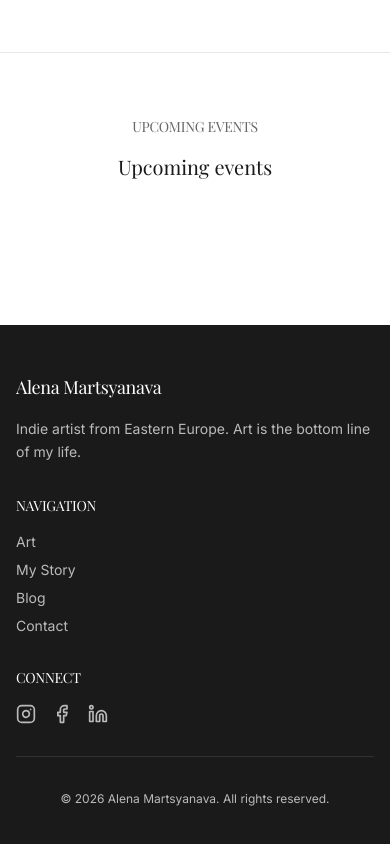
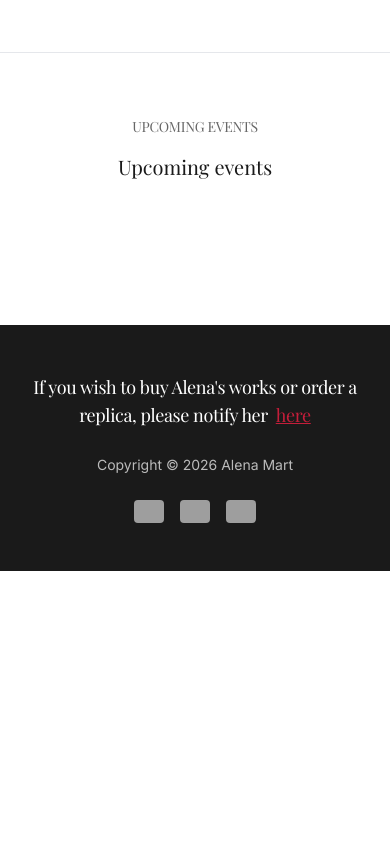
Before and after one commit to Doctor2kUa/alenam-art, an Astro site: page / in a window 390 px wide. Shown: the part 3987-4831 px from the top of the page. After the commit the page ends 4558 px from the top, so only its background shows below. Built offline with nearby package versions, Linux system fonts and the light colour scheme; Astro itself is replaced by a stand-in of ours; grey boxes are pictures that could not be loaded; a web font is replaced by a local one.

Commit message:
Fix footer and nav: match original design

```diff
--- a/src/components/Footer.astro
+++ b/src/components/Footer.astro
@@ -3,43 +3,29 @@
 ---
 
 <footer class="bg-primary text-white/70 py-12 mt-20">
-  <div class="max-w-7xl mx-auto px-4 sm:px-6 lg:px-8">
-    <div class="grid grid-cols-1 md:grid-cols-3 gap-8">
-      <div>
-        <h3 class="font-display text-white text-lg mb-4">Alena Martsyanava</h3>
-        <p class="text-sm leading-relaxed">
-          Indie artist from Eastern Europe. Art is the bottom line of my life.
-        </p>
-      </div>
+  <div class="max-w-4xl mx-auto px-4 sm:px-6 lg:px-8 text-center">
+    <!-- CTA -->
+    <h3 class="font-display text-white text-lg mb-6">
+      If you wish to buy Alena's works or order a replica, please notify her
+      <a href="/contact/" class="text-accent hover:text-accent/80 underline ml-1">here</a>
+    </h3>
 
-      <div>
-        <h4 class="text-white font-medium mb-4 text-sm uppercase tracking-wider">Navigation</h4>
-        <div class="flex flex-col gap-2 text-sm">
-          <a href="/art/" class="hover:text-white transition-colors">Art</a>
-          <a href="/story/" class="hover:text-white transition-colors">My Story</a>
-          <a href="/blog/" class="hover:text-white transition-colors">Blog</a>
-          <a href="/contact/" class="hover:text-white transition-colors">Contact</a>
-        </div>
-      </div>
+    <!-- Copyright -->
+    <p class="text-sm mb-6">
+      Copyright &copy; {new Date().getFullYear()} <a href="/" class="hover:text-white transition-colors">Alena Mart</a>
+    </p>
 
-      <div>
-        <h4 class="text-white font-medium mb-4 text-sm uppercase tracking-wider">Connect</h4>
-        <div class="flex gap-4">
-          <a href="https://www.instagram.com/alena_martsyanava/" target="_blank" rel="noopener noreferrer" class="hover:text-white transition-colors" aria-label="Instagram">
-            <svg xmlns="http://www.w3.org/2000/svg" width="20" height="20" viewBox="0 0 24 24" fill="none" stroke="currentColor" stroke-width="2" stroke-linecap="round" stroke-linejoin="round"><rect x="2" y="2" width="20" height="20" rx="5" ry="5"/><path d="M16 11.37A4 4 0 1 1 12.63 8 4 4 0 0 1 16 11.37z"/><line x1="17.5" y1="6.5" x2="17.51" y2="6.5"/></svg>
-          </a>
-          <a href="https://www.facebook.com/alena.martsyanava" target="_blank" rel="noopener noreferrer" class="hover:text-white transition-colors" aria-label="Facebook">
-            <svg xmlns="http://www.w3.org/2000/svg" width="20" height="20" viewBox="0 0 24 24" fill="none" stroke="currentColor" stroke-width="2" stroke-linecap="round" stroke-linejoin="round"><path d="M18 2h-3a5 5 0 0 0-5 5v3H7v4h3v8h4v-8h3l1-4h-4V7a1 1 0 0 1 1-1h3z"/></svg>
-          </a>
-          <a href="https://www.linkedin.com/in/alena-martsyanava/" target="_blank" rel="noopener noreferrer" class="hover:text-white transition-colors" aria-label="LinkedIn">
-            <svg xmlns="http://www.w3.org/2000/svg" width="20" height="20" viewBox="0 0 24 24" fill="none" stroke="currentColor" stroke-width="2" stroke-linecap="round" stroke-linejoin="round"><path d="M16 8a6 6 0 0 1 6 6v7h-4v-7a2 2 0 0 0-2-2 2 2 0 0 0-2 2v7h-4v-7a6 6 0 0 1 6-6z"/><rect x="2" y="9" width="4" height="12"/><circle cx="4" cy="4" r="2"/></svg>
-          </a>
-        </div>
-      </div>
-    </div>
-
-    <div class="border-t border-white/10 mt-8 pt-8 text-center text-xs">
-      <p>&copy; {new Date().getFullYear()} Alena Martsyanava. All rights reserved.</p>
+    <!-- Social icons -->
+    <div class="flex justify-center gap-4">
+      <a href="https://www.facebook.com/share/1ATWtirP4e/?mibextid=wwXIfr" target="_blank" rel="noopener noreferrer" aria-label="Facebook">
+        <img src="https://alenam.art/wp-content/uploads/2025/03/fb.avif" alt="Facebook" width="30" height="30" class="rounded-sm" />
+      </a>
+      <a href="https://www.instagram.com/martsyanava/" target="_blank" rel="noopener noreferrer" aria-label="Instagram">
+        <img src="https://alenam.art/wp-content/uploads/2025/03/in.avif" alt="Instagram" width="30" height="30" class="rounded-sm" />
+      </a>
+      <a href="mailto:alenam.art@gmail.com" aria-label="Email">
+        <img src="https://alenam.art/wp-content/uploads/2025/03/ml.avif" alt="Email" width="30" height="30" class="rounded-sm" />
+      </a>
     </div>
   </div>
 </footer>
--- a/src/components/Header.astro
+++ b/src/components/Header.astro
@@ -16,10 +16,10 @@
 
       <!-- Desktop nav -->
       <div class="hidden md:flex items-center gap-8">
-        <a href="/art/" class="text-sm font-medium text-white/80 hover:text-white transition-colors capitalize">ART</a>
-        <a href="/story/" class="text-sm font-medium text-white/80 hover:text-white transition-colors capitalize">MY story</a>
-        <a href="/blog/" class="text-sm font-medium text-white/80 hover:text-white transition-colors capitalize">Blog</a>
-        <a href="/contact/" class="text-sm font-medium text-white/80 hover:text-white transition-colors capitalize">Contact</a>
+        <a href="/art/" class="text-sm font-medium text-white/80 hover:text-white transition-colors uppercase tracking-wider">ART</a>
+        <a href="/story/" class="text-sm font-medium text-white/80 hover:text-white transition-colors uppercase tracking-wider">MY STORY</a>
+        <a href="/blog/" class="text-sm font-medium text-white/80 hover:text-white transition-colors uppercase tracking-wider">BLOG</a>
+        <a href="/contact/" class="text-sm font-medium text-white/80 hover:text-white transition-colors uppercase tracking-wider">CONTACT</a>
       </div>
 
       <!-- Mobile menu button -->
@@ -33,10 +33,10 @@
     <!-- Mobile nav -->
     <div id="mobile-menu" class="hidden md:hidden pb-4 border-t border-white/10 mt-2 pt-4">
       <div class="flex flex-col gap-3">
-        <a href="/art/" class="text-sm font-medium text-white/80 hover:text-white transition-colors capitalize py-2">ART</a>
-        <a href="/story/" class="text-sm font-medium text-white/80 hover:text-white transition-colors capitalize py-2">MY story</a>
-        <a href="/blog/" class="text-sm font-medium text-white/80 hover:text-white transition-colors capitalize py-2">Blog</a>
-        <a href="/contact/" class="text-sm font-medium text-white/80 hover:text-white transition-colors capitalize py-2">Contact</a>
+        <a href="/art/" class="text-sm font-medium text-white/80 hover:text-white transition-colors uppercase tracking-wider py-2">ART</a>
+        <a href="/story/" class="text-sm font-medium text-white/80 hover:text-white transition-colors uppercase tracking-wider py-2">MY STORY</a>
+        <a href="/blog/" class="text-sm font-medium text-white/80 hover:text-white transition-colors uppercase tracking-wider py-2">BLOG</a>
+        <a href="/contact/" class="text-sm font-medium text-white/80 hover:text-white transition-colors uppercase tracking-wider py-2">CONTACT</a>
       </div>
     </div>
   </div>
```
Also changed, not shown: 1 other file.
